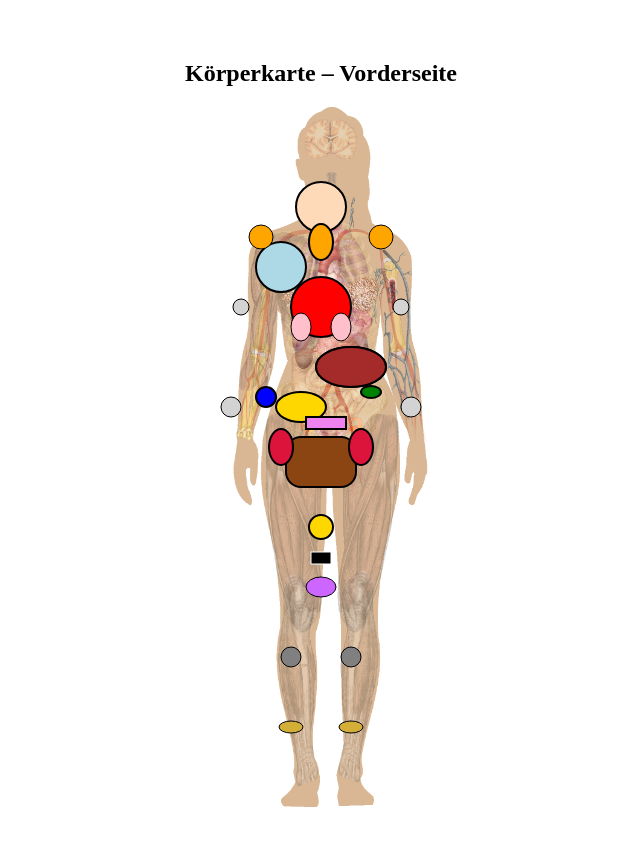
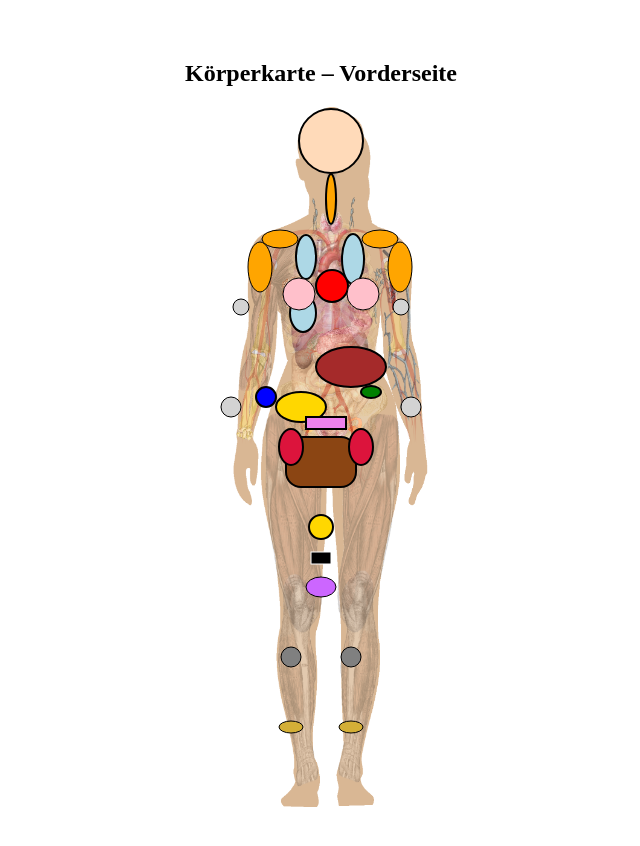
Before and after one commit to Himan-Herman/entscheidungs-app-imac-, a React (Vite) app in the folder client/: page /koerperregionen in a window 1280 px wide. Shown: the top 846 px of the page, without its empty margins (319-959 px from the left). Built offline with nearby package versions, Linux system fonts and the light colour scheme.

Commit message:
Update Koerperkarte.jsx

```diff
--- a/client/src/pages/Koerperkarte.jsx
+++ b/client/src/pages/Koerperkarte.jsx
@@ -26,11 +26,11 @@ export default function Koerperkarte() {
   />
 
 
-  {/* Herz */}
+  {/* Herz erledigt */}
   <circle
-    cx="150"
-    cy="200"
-    r="30"
+    cx="161"
+    cy="179"
+    r="16"
     fill="red"
     stroke="black"
     strokeWidth="2"
@@ -38,15 +38,39 @@ export default function Koerperkarte() {
     style={{ cursor: 'pointer' }}
   />
 
-  {/* Lunge */}
-  <circle
-    cx="110"
-    cy="160"
-    r="25"
+  {/* Lunge rechts erledigt */}
+  <ellipse
+    cx="135"
+    cy="150"
+    rx="10"
+    ry="22"
     fill="lightblue"
     stroke="black"
     strokeWidth="2"
-    onClick={() => navigate('/?organ=lunge')}
+    onClick={() => navigate('/?organ=rechte Lunge')}
+    style={{ cursor: 'pointer' }}
+  />
+  <ellipse
+    cx="132"
+    cy="206"
+    rx="13"
+    ry="19"
+    fill="lightblue"
+    stroke="black"
+    strokeWidth="2"
+    onClick={() => navigate('/?organ=rechte Lunge')}
+    style={{ cursor: 'pointer' }}
+  />
+  {/* Lunge links erledigt */}
+  <ellipse
+    cx="182"
+    cy="152"
+    rx="11"
+    ry="25"
+    fill="lightblue"
+    stroke="black"
+    strokeWidth="2"
+    onClick={() => navigate('/?organ=linke Lunge')}
     style={{ cursor: 'pointer' }}
   />
 
@@ -62,11 +86,11 @@ export default function Koerperkarte() {
     onClick={() => navigate('/?organ=leber')}
     style={{ cursor: 'pointer' }}
   />
-  {/* Kopf */}
+  {/* Kopf erledigt */}
 <circle
-  cx="150"
-  cy="100"
-  r="25"
+  cx="160"
+  cy="34"
+  r="32"
   fill="peachpuff"
   stroke="black"
   strokeWidth="2"
@@ -74,12 +98,12 @@ export default function Koerperkarte() {
   style={{ cursor: 'pointer' }}
 />
 
-{/* Hals */}
+{/* Hals erledigt*/}
 <ellipse
-  cx="150"
-  cy="135"
-  rx="12"
-  ry="18"
+  cx="160"
+  cy="92"
+  rx="5"
+  ry="25"
   fill="orange"
   stroke="black"
   strokeWidth="2"
@@ -115,18 +139,7 @@ export default function Koerperkarte() {
   style={{ cursor: 'pointer' }}
 />
 
-{/* Leber */}
-<ellipse
-  cx="180"
-  cy="260"
-  rx="35"
-  ry="20"
-  fill="brown"
-  stroke="black"
-  strokeWidth="2"
-  onClick={() => navigate('/?organ=leber')}
-  style={{ cursor: 'pointer' }}
-/>
+
 
 {/* Gallenblase */}
 <ellipse
@@ -168,7 +181,7 @@ export default function Koerperkarte() {
 
 {/* Niere links */}
 <ellipse
-  cx="110"
+  cx="120"
   cy="340"
   rx="12"
   ry="18"
@@ -217,12 +230,25 @@ export default function Koerperkarte() {
   style={{ cursor: 'pointer' }}
 />
 
-{/* Brustdrüse links */}
+{/* Brustdrüse rechts erledigt */}
 <ellipse
-  cx="130"
-  cy="220"
-  rx="10"
-  ry="14"
+  cx="128"
+  cy="187"
+  rx="16"
+  ry="16"
+  fill="pink"
+  stroke="black"
+  strokeWidth="1"
+  onClick={() => navigate('/?organ=brust_rechts')}
+  style={{ cursor: 'pointer' }}
+/>
+
+{/* Brustdrüse links erledigt */}
+<ellipse
+  cx="192"
+  cy="187"
+  rx="16"
+  ry="16"
   fill="pink"
   stroke="black"
   strokeWidth="1"
@@ -230,40 +256,51 @@ export default function Koerperkarte() {
   style={{ cursor: 'pointer' }}
 />
 
-{/* Brustdrüse rechts */}
+{/* Schulter recht erledigt*/}
 <ellipse
-  cx="170"
-  cy="220"
-  rx="10"
-  ry="14"
-  fill="pink"
+  cx="89"
+  cy="160"
+  rx="12"
+  ry="25"
+  fill="orange"
   stroke="black"
   strokeWidth="1"
-  onClick={() => navigate('/?organ=brust_rechts')}
+  onClick={() => navigate('/?organ=schulter_rechts')}
+  style={{ cursor: 'pointer' }}
+/>
+<ellipse
+  cx="109"
+  cy="132"
+  rx="18"
+  ry="9"
+  fill="orange"
+  stroke="black"
+  strokeWidth="1"
+  onClick={() => navigate('/?organ=schulter_rechts')}
   style={{ cursor: 'pointer' }}
 />
 
-{/* Schulter links */}
-<circle
-  cx="90"
-  cy="130"
-  r="12"
+{/* Schulter links erledigt*/}
+<ellipse
+  cx="229"
+  cy="160"
+  rx="12"
+  ry="25"
   fill="orange"
   stroke="black"
   strokeWidth="1"
   onClick={() => navigate('/?organ=schulter_links')}
   style={{ cursor: 'pointer' }}
 />
-
-{/* Schulter rechts */}
-<circle
-  cx="210"
-  cy="130"
-  r="12"
+<ellipse
+  cx="209"
+  cy="132"
+  rx="18"
+  ry="9"
   fill="orange"
   stroke="black"
   strokeWidth="1"
-  onClick={() => navigate('/?organ=schulter_rechts')}
+  onClick={() => navigate('/?organ=schulter_links')}
   style={{ cursor: 'pointer' }}
 />
 
```
